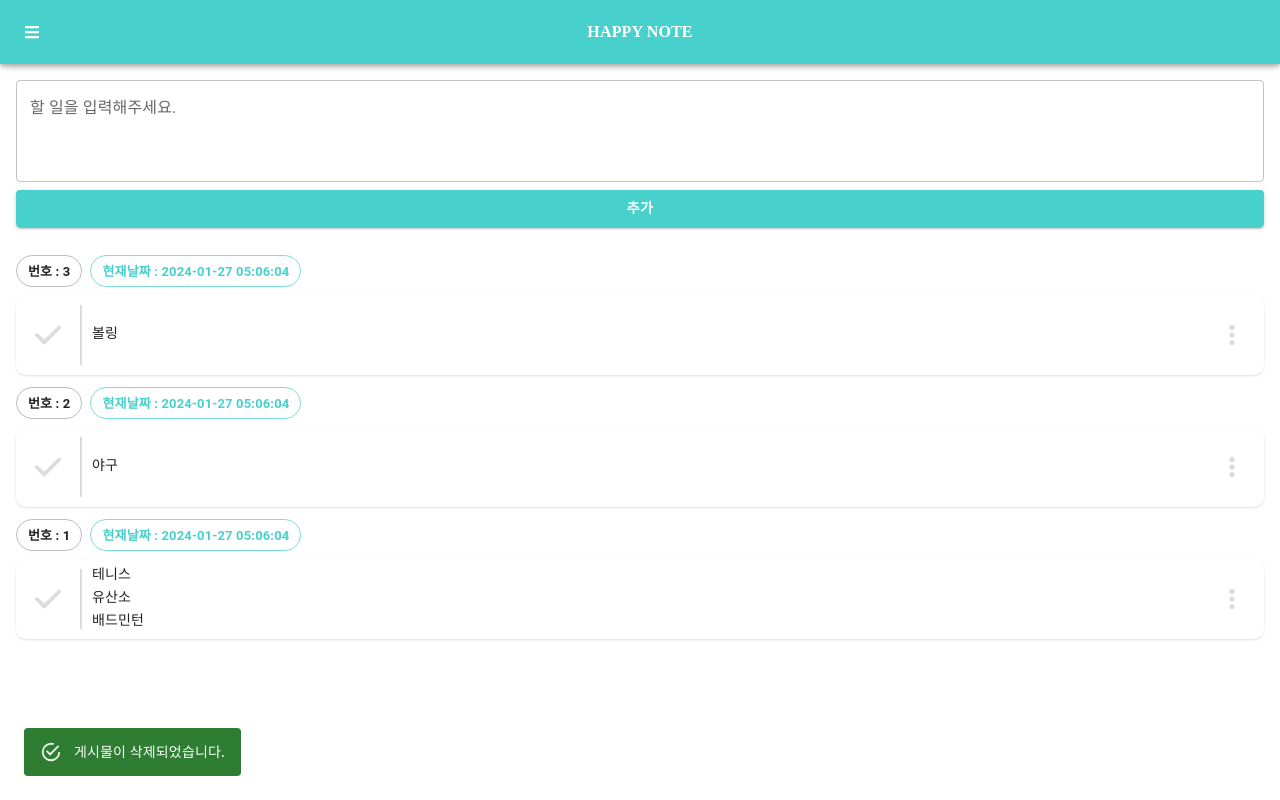
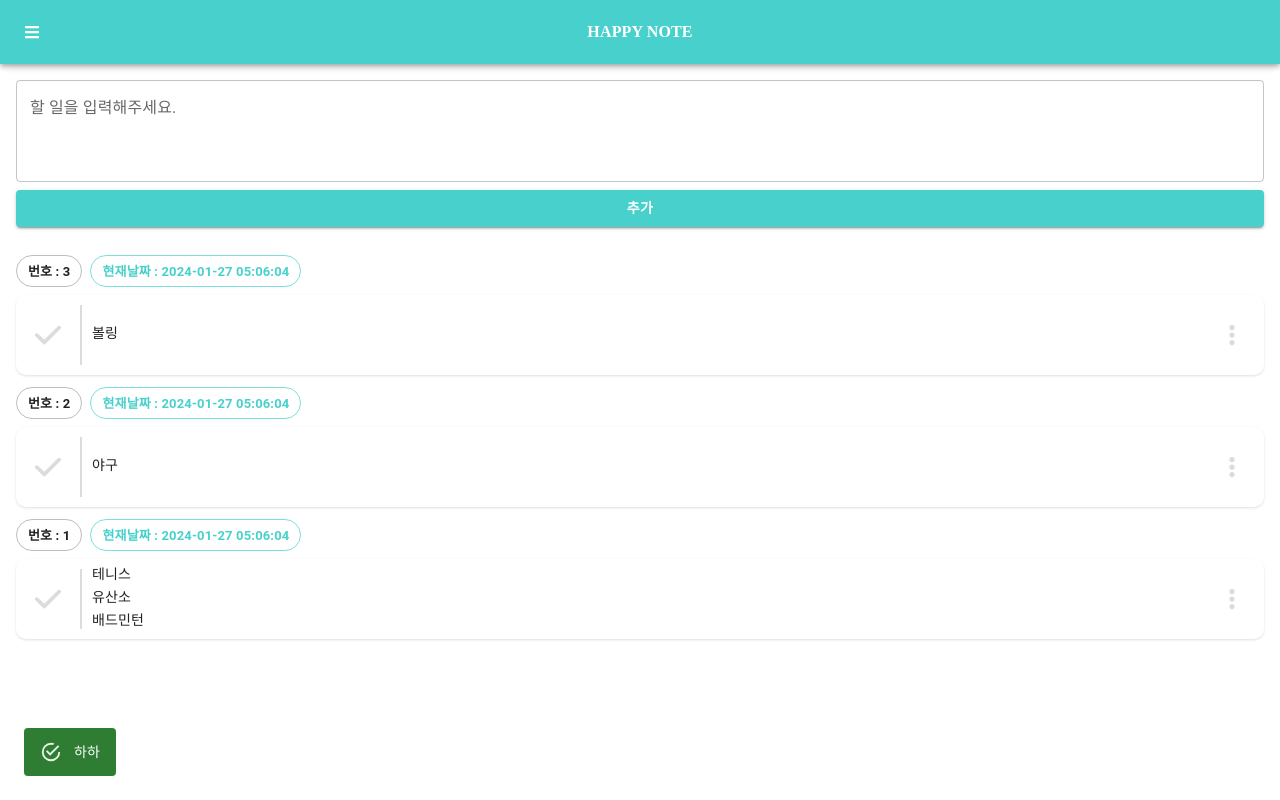
Before and after one commit to SangWon7242/todoapp_2023_01_17, a Next.js app: page / in a window 1280 px wide. Both pictures are taken after a click on the element "HAPPY NOTE". Built offline with nearby package versions, Linux system fonts and the light colour scheme; a web font is replaced by a local one.

Commit message:
useNoticeSnackBarState 커스텀 훅 도입

```diff
--- a/src/app/page.js
+++ b/src/app/page.js
@@ -338,20 +338,53 @@ function TodoList({ todosState }) {
   );
 }
 
-function NoticeSnackBar({ open, setOpen }) {
+function NoticeSnackBar({ state }) {
   return (
     <>
-      <Snackbar open={open} autoHideDuration={6000} onClose={() => setOpen(false)}>
-        <Alert variant="filled" severity="success">
-          게시물이 삭제되었습니다.
+      <Snackbar open={state.opened} autoHideDuration={state.autoHideDuration} onClose={state.close}>
+        <Alert variant={state.variant} severity={state.severity}>
+          {state.msg}
         </Alert>
       </Snackbar>
     </>
   );
 }
 
+function useNoticeSnackBarState() {
+  const [opened, setOpened] = React.useState(false);
+  const [autoHideDuration, setAutoHideDuration] = React.useState(null);
+  const [severity, setSeverity] = React.useState(null);
+  const [variant, setVariant] = React.useState(null);
+  const [msg, setMsg] = React.useState(null);
+
+  // console.log(msg);
+
+  const open = (msg, severity = 'success', autoHideDuration = 6000, variant = 'filled') => {
+    setOpened(true);
+    setMsg(msg);
+    setSeverity(severity);
+    setAutoHideDuration(autoHideDuration);
+    setVariant(variant);
+  };
+
+  const close = () => {
+    setOpened(false);
+  };
+
+  return {
+    opened,
+    open,
+    close,
+    autoHideDuration,
+    severity,
+    variant,
+    msg,
+  };
+}
+
 function App() {
   const todosState = useTodosStatus();
+  const noticeSnackBarState = useNoticeSnackBarState();
 
   React.useEffect(() => {
     todosState.addTodo('테니스\n유산소\n배드민턴');
@@ -359,13 +392,9 @@ function App() {
     todosState.addTodo('볼링');
   }, []);
 
-  const [open, setOpen] = React.useState(false);
-
   return (
     <>
-      <NoticeSnackBar open={open} setOpen={setOpen} />
-
-      <AppBar position="fixed" onClick={() => setOpen(true)}>
+      <AppBar position="fixed" onClick={() => noticeSnackBarState.open('하하')}>
         <Toolbar>
           <div className="tw-flex-1">
             <FaBars className="tw-cursor-pointer" />
@@ -377,6 +406,7 @@ function App() {
         </Toolbar>
       </AppBar>
       <Toolbar />
+      <NoticeSnackBar state={noticeSnackBarState} />
       <NewTodoForm todosState={todosState} />
       <TodoList todosState={todosState} />
     </>
```
